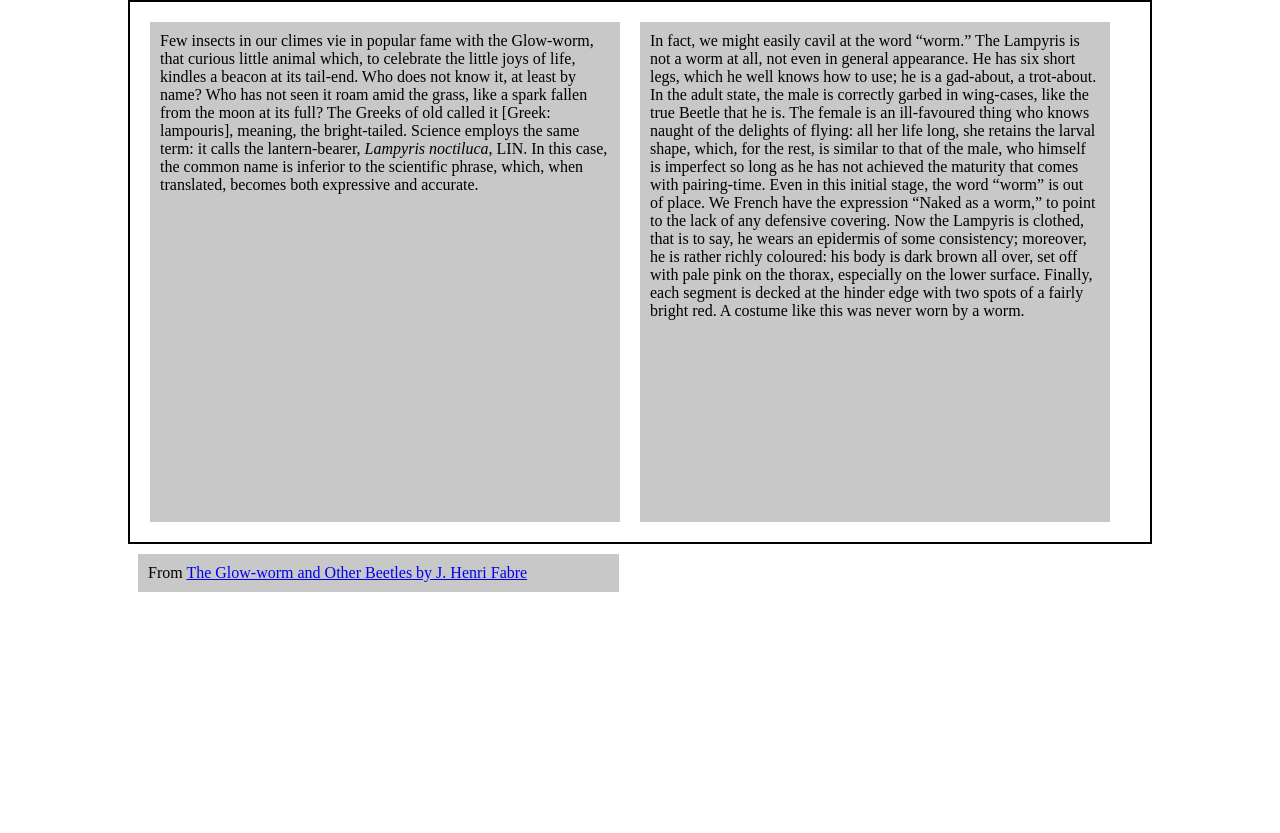
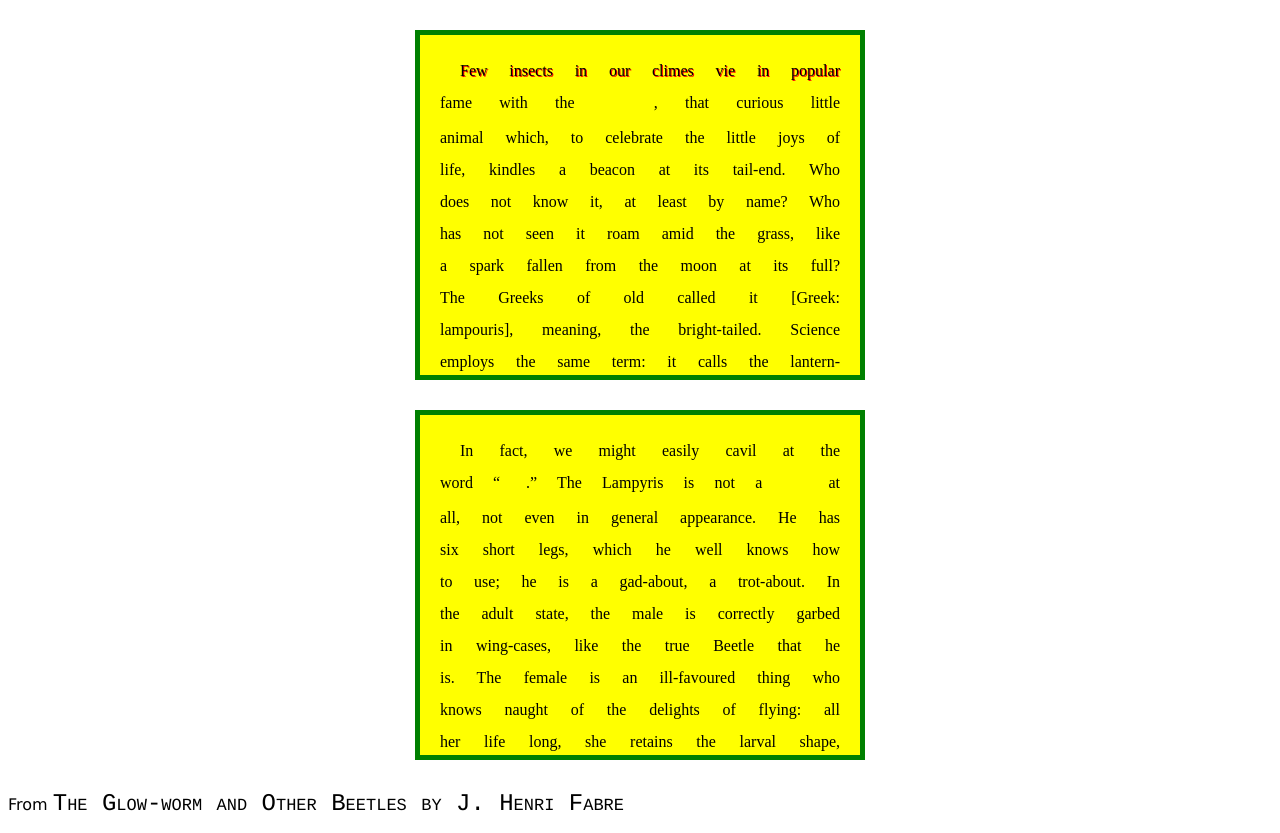
Before and after one commit to Dickie11/universityOfBaltimoreHTML, a plain HTML site: page index.html in a window 1280 px wide. Before the commit the page ends 800 px from the top, so only its background shows below. Drawn offline with Linux system fonts and the light colour scheme.

Commit message:
Add files via upload

```diff
--- a/index.html
+++ b/index.html
@@ -3,7 +3,7 @@
 <html>
 <head>
 <title>The Glow-worm and Other Insects</title>
-		<link rel="stylesheet" href="layout.css" type="text/css" />
+<link rel="stylesheet" href="session03.css" type="text/css" />
 </head>
 <body>
 <div>
@@ -16,7 +16,6 @@
 term: it calls the lantern-bearer, <em>Lampyris noctiluca</em>, LIN. In this
 case, the common name is inferior to the scientific phrase, which,
 when translated, becomes both expressive and accurate.</p>
-
 <p>In fact, we might easily cavil at the word <q><span class = "w">worm</span>.</q> The Lampyris is
 not a <span class = "w">worm</span> at all, not even in general appearance. He has six short
 legs, which he well knows how to use; he is a gad-about, a
--- /dev/null
+++ b/session03.css
@@ -0,0 +1,59 @@
+body { font-family: Verdana, Helvetica, sans-serif;
+}
+div p {
+	font-family:  "Times New Roman", Georgia, serif;
+	line-height:2.0em;
+	word-spacing:1.0em;
+	text-align:justify;
+	text-indent: 20px;
+	background-color: yellow;
+	height: 300px;
+	width: 400px;
+	overflow: scroll;
+	border-width: thick;
+	border-style: solid;
+	border-color: green;
+	padding: 20px;
+	margin: 30px auto 30px auto;
+}
+a:link{
+	font-size:100%
+	text-decoration: none;
+	color:black;
+}
+a:visited{
+	font-family: Courier, monospace;
+	font-size: 24px;
+	font-variant: small-caps;
+	text-decoration:none;
+	text-align: right;
+	color: orange;
+}
+a:active{
+	color:green;
+}
+a:hover{
+	font-size:200%;
+	color: blue;
+}
+
+a {
+	font-family:  Courier, monospace;
+	font-size:24px;
+	font-variant: small-caps;
+	text-decoration:none;
+	text-align: right;
+}
+p#intro:first-line{
+	font-size: 200%
+	letter-spacing: 0.3em;
+	text-shadow:1px 1px 0px red;
+}
+.w{
+	font-size:0.5em;
+	text-transform: uppercase;
+	visibility: hidden;
+}
+em{
+	text-decoration:underline;
+}
```
Lines whose indentation alone changed are shown as unchanged.
